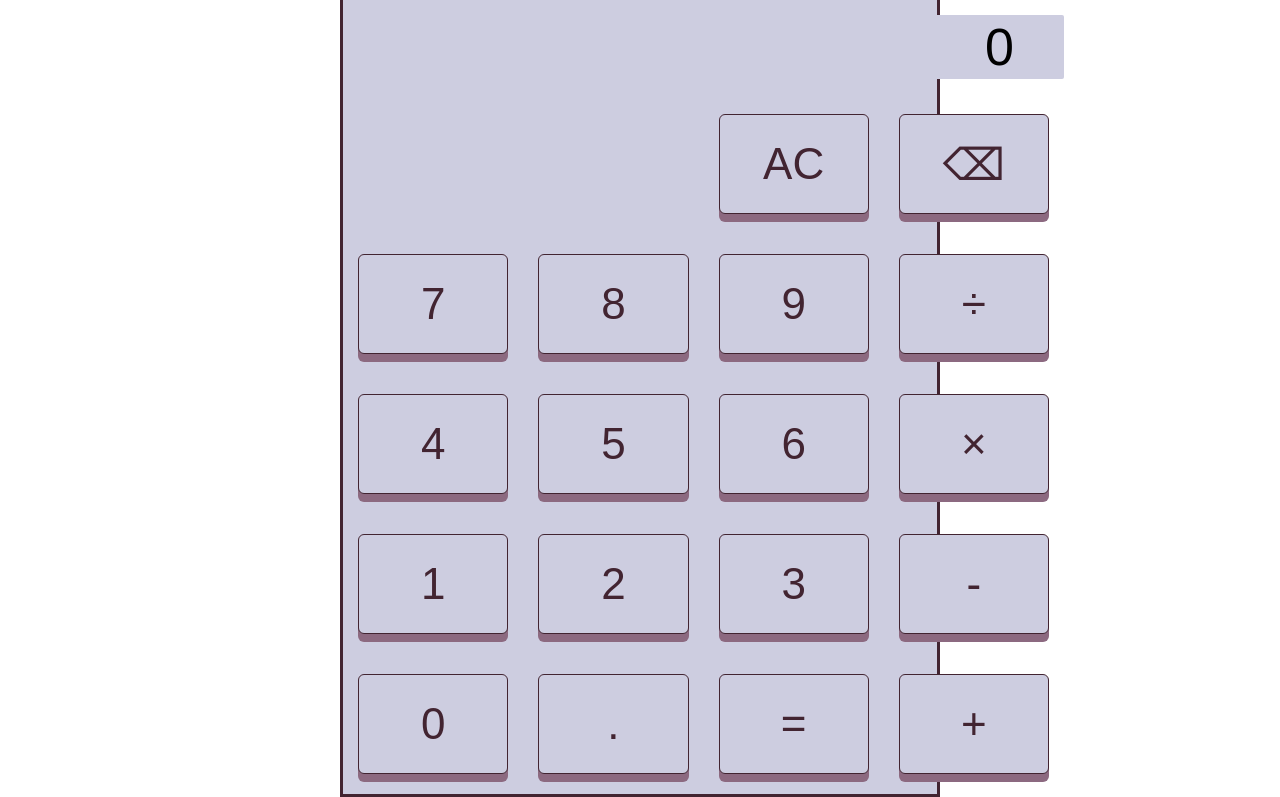
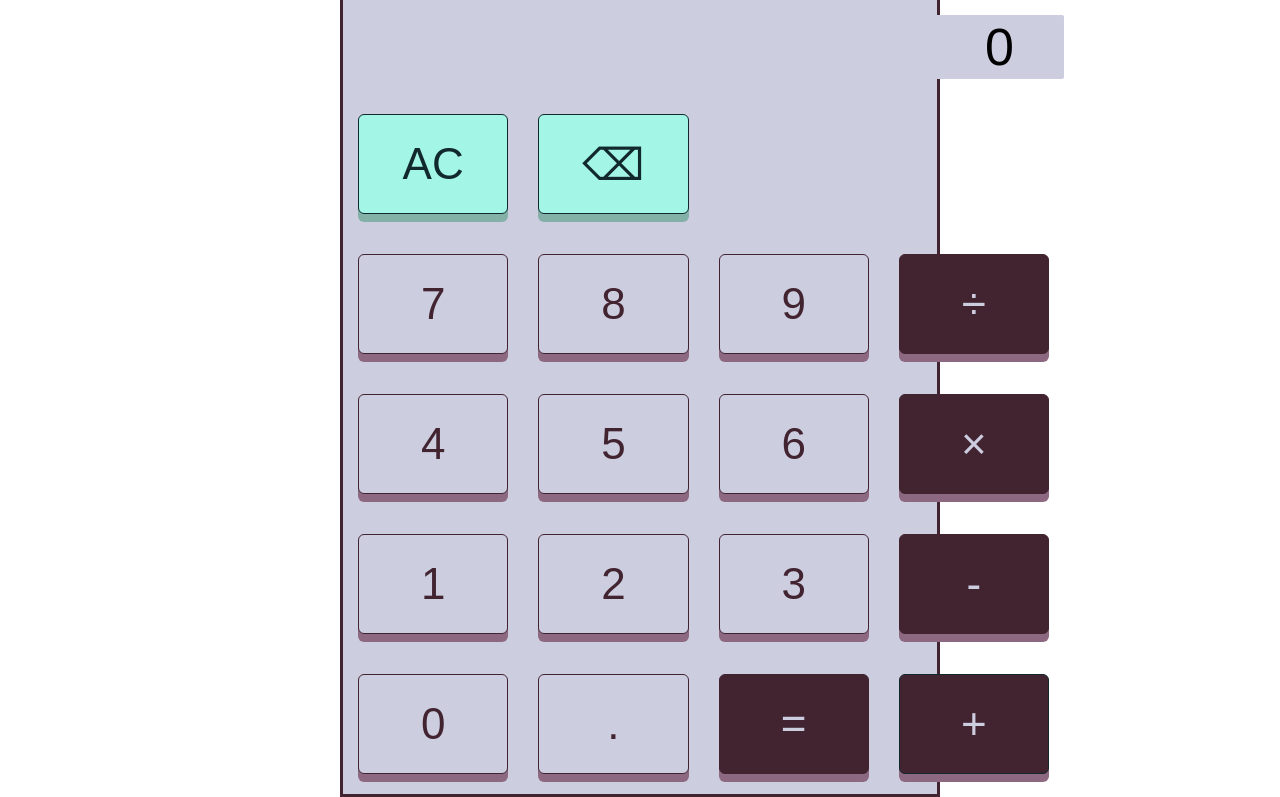
Before and after one commit to clairemanthey/odin_calculator, a plain HTML site: page index.html in a window 1280 px wide. Shown: the part 40-837 px from the top of the page. Drawn offline with Linux system fonts and the light colour scheme.

Commit message:
updated button color

```diff
--- a/styles.css
+++ b/styles.css
@@ -3,6 +3,9 @@
 	--bg-clr: #CDCDE0;
 	--txt-clr: #422431;
 	--shadow-clr: #8C6980;
+	--btn-clr: #AED9E0;
+	--alt-btn-clr: #A3F5E5;
+	--alt-txt-clr: #11282D;
 }
 
 *, html{
@@ -27,7 +30,7 @@
 	width: 600px;
 	grid-template-areas:
 	    "calcDisplay calcDisplay calcDisplay calcDisplay"
-	    "auto auto allClear delete"
+	    "allClear delete auto auto "
 	    "seven eight nine divide"
 	    "four five six multiply"
 	    "one two three subtract"
@@ -113,21 +116,55 @@
 }
 .delete{
 	grid-area: delete;
+
 }
+
+.all-clear, .delete{
+	background-color: var(--alt-btn-clr);
+	color: var(--alt-txt-clr);
+	border: 1px solid var(--alt-txt-clr);
+	box-shadow: 0px 8px #83B0A7;
+}
+
+.all-clear:hover, .delete:hover{
+	background-color: var(--alt-txt-clr);
+	color: var(--alt-btn-clr);
+}
+
+.all-clear:active, .delete:active{
+	box-shadow: 0px 2px var(--alt-txt-clr);
+	transform: translateY(6px);
+}
+
 .add{
 	grid-area: add;
+	background-color: var(--txt-clr);
+	color: var(--bg-clr);
+	border: 1px solid var(--alt-txt-clr);
 }
+
 .subtract{
 	grid-area: subtract;
+	background-color: var(--txt-clr);
+	color: var(--bg-clr);
 }
+
 .multiply{
 	grid-area: multiply;
+	background-color: var(--txt-clr);
+	color: var(--bg-clr);
 }
+
 .divide{
 	grid-area: divide;
+	background-color: var(--txt-clr);
+	color: var(--bg-clr);
 }
+
 .equal{
 	grid-area: equal;
+	background-color: var(--txt-clr);
+	color: var(--bg-clr);
 }
 .decimal{
 	grid-area: decimal;
```
